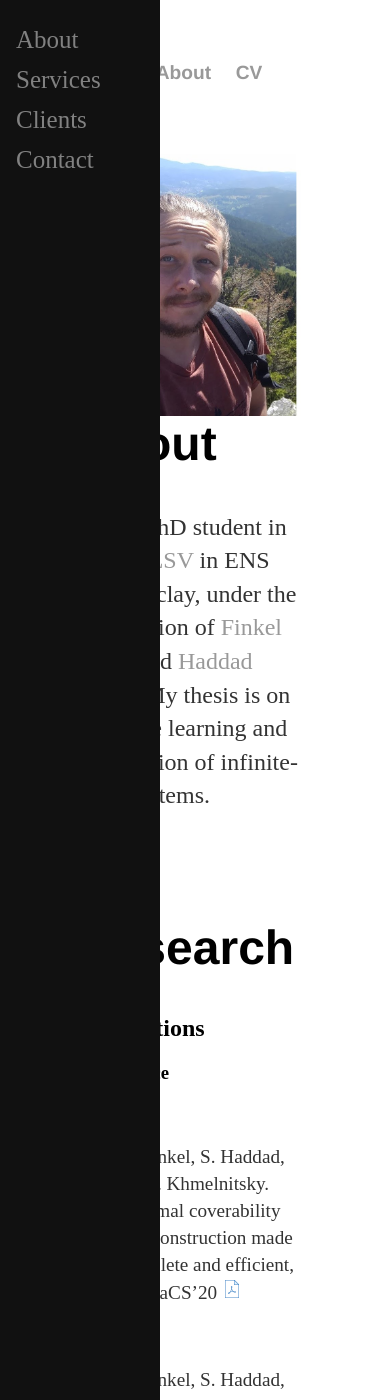
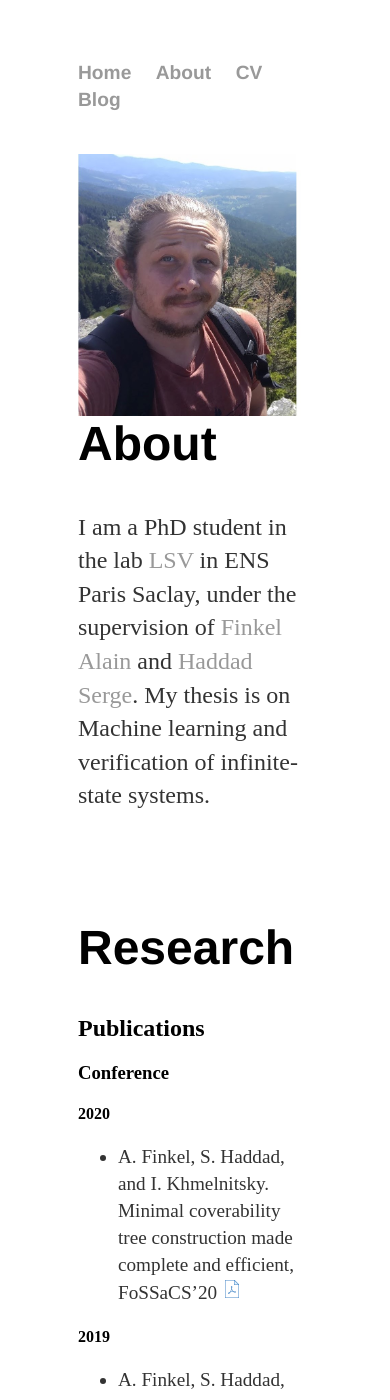
Before and after one commit to IgorKhm/igorkhm.github.io, a Jekyll site: the page built from index.md, in a window 390 px wide and 1400 px high. Built offline with Jekyll 4.4.1, drawn with Linux system fonts in a browser that asks for light colours.

Commit message:
Update main.css

```diff
--- a/css/main.css
+++ b/css/main.css
@@ -46,7 +46,6 @@ ul.posts {
 ul.posts li {
     list-style: none;
 }
-
 .sidenav {
   height: 100%;
   width: 160px;
@@ -59,6 +58,19 @@ ul.posts li {
   padding-top: 20px;
 }
 
+@media screen and (max-width: 800px){
+.sidenav {
+  height: 100%;
+  width: 0px;
+  position: fixed;
+  z-index: 1;
+  top: 0;
+  left: 0;
+  background-color: #111;
+  overflow-x: hidden;
+  padding-top: 20px;
+}
+}
 .sidenav a {
   padding: 6px 8px 6px 16px;
   text-decoration: none;
```
